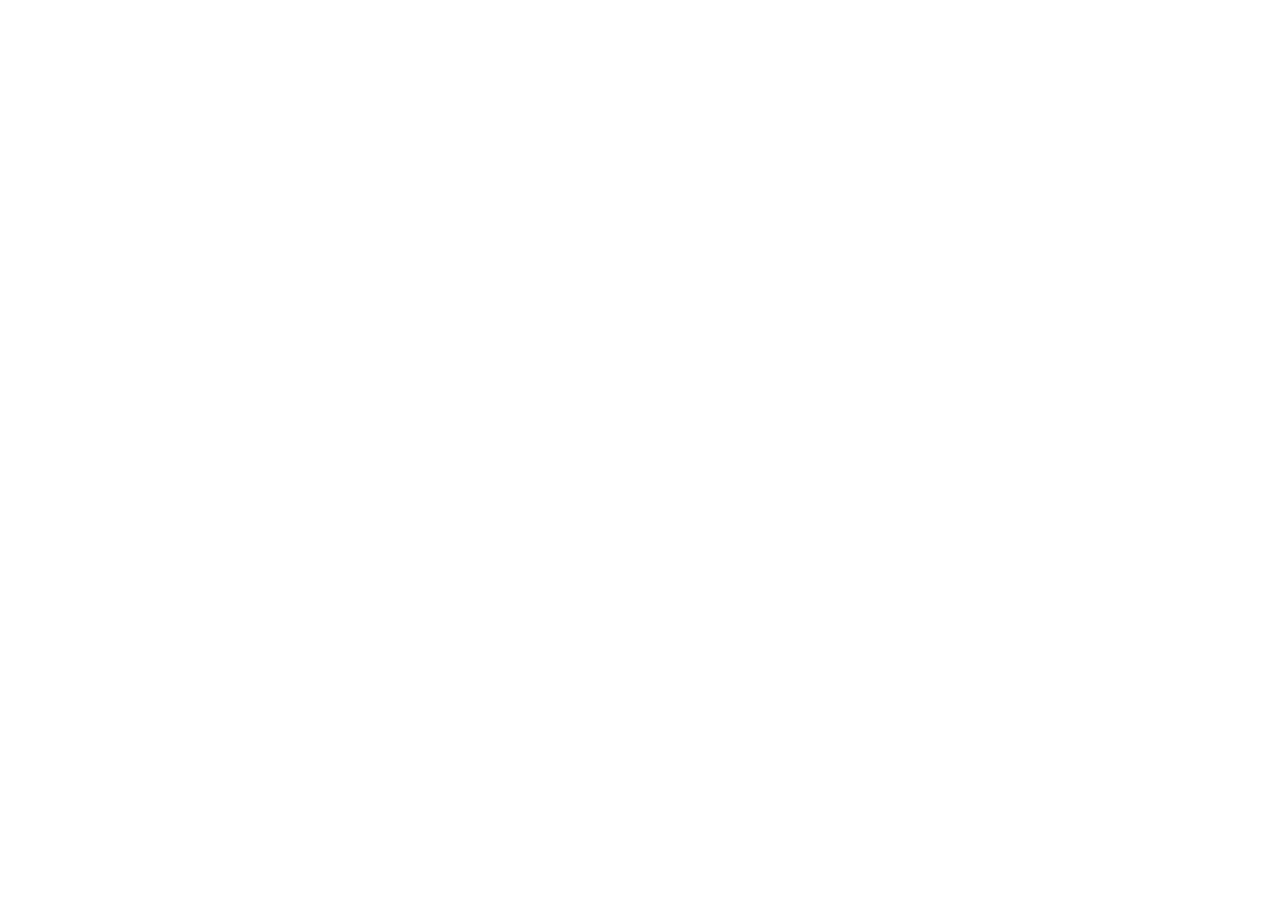
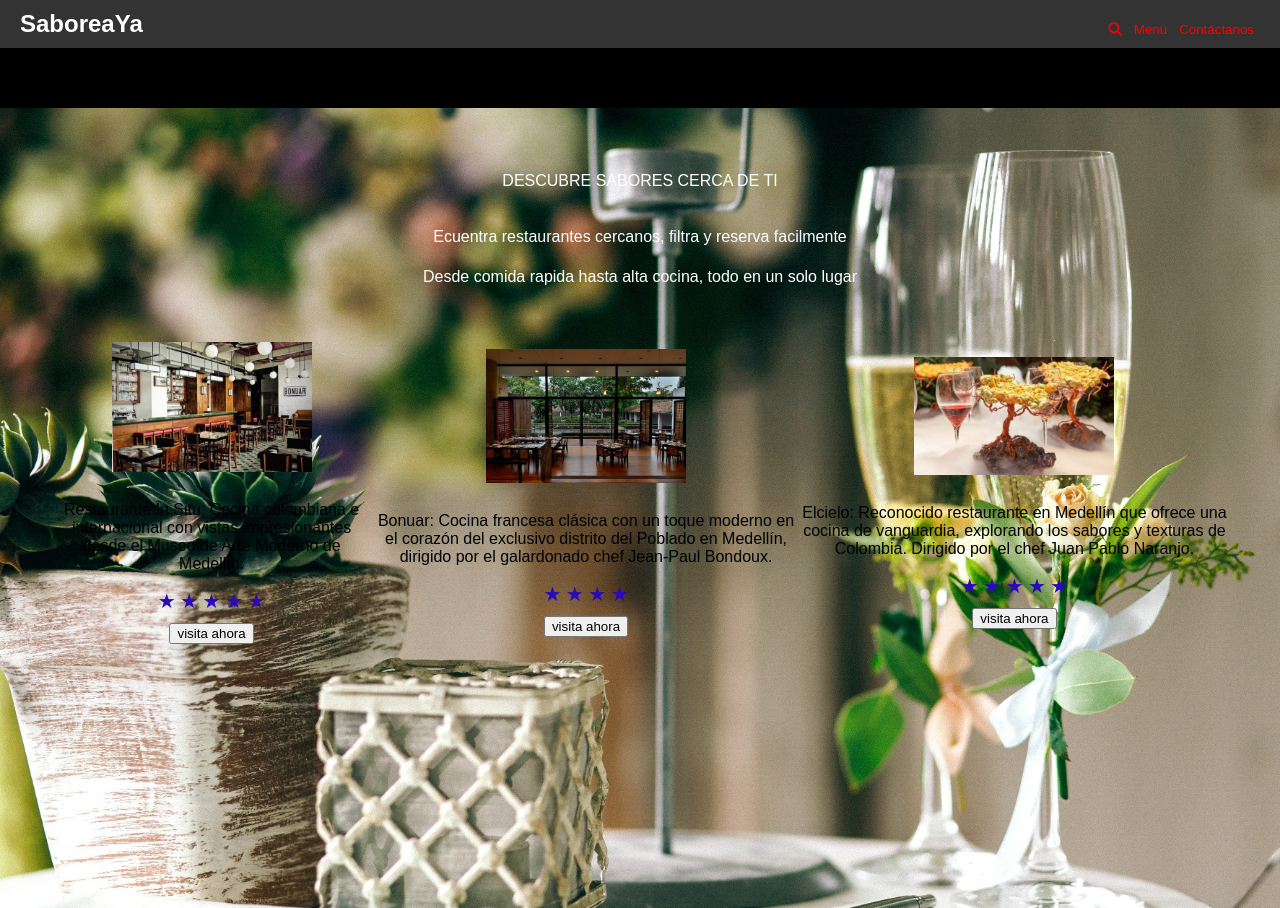
Before and after one commit to xlinux23/-login, a plain HTML site: page welcome.html in a window 1280 px wide. Before the commit the page ends 800 px from the top, so only its background shows below. Drawn offline with Linux system fonts and the light colour scheme.

Commit message:
Añadidas nuevas imágenes y una hoja de estilo actualizada
- Añadidas imágenes imagen1.jpg, imagen2.jpg, imagen3.jpg, imagen33.jpg e imagen4.jpg
- Añadida hoja de estilo actualizada (style.css)
- Actualizado el contenido de home.html y welcome.html
- Añadido nuevo archivo segundapagina.html

```diff
--- a/style.css
+++ b/style.css
@@ -1,10 +1,4 @@
-body {
-    font-family: sans-serif;
-    margin: 0;
-    padding: 0;
-    background-color: black; /* Fondo negro */
-    color: white; /* Texto blanco */
-}
+
 
 .container {
     display: flex;
@@ -21,6 +15,14 @@ body {
     border: 1px solid hsl(0, 97%, 38%);
     border-radius: 10px;
     margin-left: auto;
+    background-color: #333;
+}
+body {
+    font-family: sans-serif;
+    margin: 0;
+    padding: 0;
+    background-color: black;
+    color: white;
 }
 
 img {
@@ -31,16 +33,16 @@ img {
 h1 {
     text-align: center;
     margin-bottom: 10px;
-    color: white; /* Texto blanco */
+    color: white;
 }
 
 input {
-    width: 100%;
+    width: calc(100% - 22px);
     padding: 10px;
     margin-bottom: 10px;
     border: 1px solid #ccc;
     border-radius: 5px;
-    color: white; /* Texto blanco */
+    color: white;
 }
 
 #login-button {
@@ -56,13 +58,13 @@ input {
 
 a {
     text-decoration: none;
-    color: #fff; /* Texto blanco */
+    color: #fff;
 }
 
 p {
     text-align: center;
     margin-top: 10px;
-    color: white; /* Texto blanco */
+    color: white;
 }
 
 .social-buttons {
@@ -75,19 +77,218 @@ p {
     background-color: transparent;
     border: none;
     cursor: pointer;
-    font-size: 70px; /* Tamaño del ícono */
+    font-size: 70px;
 }
-/* Estilos para los iconos de Font Awesome */
+
 .fa-google,
 .fa-instagram,
 .fa-facebook {
-    color: white; /* Color blanco para los iconos */
+    color: white;
 }
-.login-form {
-    width: 400px;
-    padding: 20px;
-    border: 1px solid hsl(0, 97%, 38%);
-    border-radius: 10px;
+input[type="email"], input[type="password"] { color: black;  background-color: white;  }
+
+html, body {
+    height: 100%;
+    margin: 0;
+    padding: 0;
+}
+
+
+
+
+
+
+
+
+/* segunda pagina*/
+#welcome-page {
+    background-image: url('imgfondo.jpg');
+    background-size: cover;
+    background-position: center;
+    color: white;
+    font-family: sans-serif;
+}
+
+.header {
+    display: flex;
+    justify-content: space-between;
+    align-items: center;
+    background-color: #333;
+    padding: 10px 20px;
+    color: #ffffff;
+}
+
+.logo {
+    font-size: 24px;
+    font-weight: bold;
+}
+
+.actions {
+    display: flex;
+}
+
+.action-button {
+    background-color: transparent;
+    border: none;
+    color: red;
+    margin-left: 10px;
+    cursor: pointer;
+}
+
+.actions .action-button:nth-child(2) {
     margin-left: auto;
-    background-color: #333; /* Cambia el color de fondo del cuadro a verde */
 }
+
+.container {
+    display: flex;
+    justify-content: space-between;
+    margin-top: 60px;
+}
+
+.item {
+    text-align: center;
+    margin-bottom: 30px;
+}
+
+.item img {
+    width: 200px;
+    height: auto;
+}
+
+.stars {
+    margin-top: 5px;
+}
+
+.star {
+    color: rgb(42, 10, 184);
+    font-size: 20px;
+}
+
+.description p {
+    margin-top: 5px;
+    color: black;
+}
+
+button {
+    margin-top: 10px;
+}
+
+.centrado {
+    position: absolute;
+    top: 23%;
+    left: 50%;
+    transform: translate(-50%, -50%);
+    color: blue;
+}
+
+.centrado-dos {
+    position: absolute;
+    top: 30%;
+    left: 50%;
+    transform: translate(-50%, -50%);
+    color: red;
+}
+
+.centrado-tres {
+    position: absolute;
+    top: 35%;
+    left: 50%;
+    transform: translate(-50%, -50%);
+    color: green;
+}
+
+
+
+
+.body {
+    font-family: sans-serif;
+    margin: 0;
+    padding: 0;
+    color: white;
+}
+
+.header-container {
+    display: flex;
+    justify-content: space-between;
+    align-items: center;
+    padding: 10px 20px;
+    background-color: #333;
+}
+
+.logo {
+    font-size: 24px;
+    font-weight: bold;
+}
+
+.actions {
+    display: flex;
+    align-items: center;
+}
+
+.action-button {
+    background-color: transparent;
+    border: none;
+    color: red;
+    margin-left: 10px;
+    cursor: pointer;
+}
+
+.actions .action-button:last-child {
+    margin-left: auto;
+}
+
+.actions .action-button:last-child i {
+    margin-right: 5px;
+}
+
+.left-background,
+.right-background {
+    background-image: url('hoja.png');
+    background-repeat: no-repeat;
+    background-size: contain;
+    height: 100vh;
+    width: 50%;
+}
+
+.left-background {
+    background-position: left center;
+    float: left;
+}
+
+.right-background {
+    background-position: right bottom;
+    float: right;
+}
+
+.background-container {
+    background:
+        url('imagen33.jpg') center top / cover no-repeat,
+        linear-gradient(to bottom, rgba(0, 0, 0, 0.5), rgba(0, 0, 0, 0.5)),
+        linear-gradient(gray, gray);
+    padding-top: 50px;
+}
+
+.container {
+    position: relative;
+}
+
+.image-container {
+    position: absolute;
+    top: 50%;
+    left: 20px;
+    transform: translateY(-50%);
+    display: flex;
+    align-items: flex-start;
+}
+
+.image-container img {
+    width: 200px;
+    height: auto;
+}
+
+.description p {
+    margin-top: 5px;
+    color: black;
+    writing-mode: horizontal-tb;
+    text-align: center;
+}
--- a/welcome.html
+++ b/welcome.html
@@ -0,0 +1,93 @@
+<!DOCTYPE html>
+<html lang="es">
+<head>
+    <meta charset="UTF-8">
+    <meta name="viewport" content="width=device-width, initial-scale=1.0">
+    <title>Bienvenido a SaboreaYa</title>
+    <link rel="stylesheet" href="style.css">
+    <link rel="stylesheet" href="https://cdnjs.cloudflare.com/ajax/libs/font-awesome/6.5.1/css/all.min.css">
+    <link rel="stylesheet" href="styles.css">
+</head>
+<body>
+    <header class="header">
+        <div class="logo">SaboreaYa</div>
+        <div class="actions">
+            <button class="action-button"><i class="fas fa-search"></i></button>
+            <button class="action-button">Menú</button>
+            <button class="action-button">Contáctanos</button>
+        </div>
+    </header>
+
+    <div id="welcome-page">
+        <div class="centrado">
+            <p>DESCUBRE SABORES CERCA DE TI</p>
+        </div>
+
+        <div class="centrado-dos">
+            <p>Ecuentra restaurantes cercanos, filtra y reserva facilmente</p>
+        </div>
+
+        <div class="centrado-tres">
+            <p>Desde comida rapida hasta alta cocina, todo en un solo lugar</p>
+        </div>
+
+        <div class="container">
+            <div class="item">
+                <img src="imagen1.jpg" alt="Imagen 1">
+                <div class="description">
+                    <p>Restaurante In Situ: Cocina colombiana e internacional con vistas impresionantes desde el Museo de Arte Moderno de Medellín.
+                    </p>
+                    <div class="stars">
+                        <span class="star">&#9733;</span>
+                        <span class="star">&#9733;</span>
+                        <span class="star">&#9733;</span>
+                        <span class="star">&#9733;</span>
+                        <span class="star">&#9733;</span>
+                    </div>
+                    <button onclick="redirectToPage()">visita ahora</button>
+                </div>
+            </div>
+
+            <div class="item">
+                <img src="imagen2.jpg" alt="Imagen 2">
+                <div class="description">
+                    <p>Bonuar: Cocina francesa clásica con un toque moderno en el corazón del exclusivo distrito del Poblado en Medellín, dirigido por el galardonado chef Jean-Paul Bondoux.
+                    </p>
+                    <div class="stars">
+                        <span class="star">&#9733;</span>
+                        <span class="star">&#9733;</span>
+                        <span class="star">&#9733;</span>
+                        <span class="star">&#9733;</span>
+                    </div>
+                    <button onclick="redirectToPage()">visita ahora</button>
+                </div>
+            </div>
+
+            <div class="item">
+                <img src="imagen3.jpg" alt="Imagen 3">
+                <div class="description">
+                    <p>Elcielo: Reconocido restaurante en Medellín que ofrece una cocina de vanguardia, explorando los sabores y texturas de Colombia. Dirigido por el chef Juan Pablo Naranjo.
+                    </p>
+                    <div class="stars">
+                        <span class="star">&#9733;</span>
+                        <span class="star">&#9733;</span>
+                        <span class="star">&#9733;</span>
+                        <span class="star">&#9733;</span>
+                        <span class="star">&#9733;</span>
+                    </div>
+                    <button onclick="redirectToPage()">visita ahora</button>
+                </div>
+            </div>
+        </div>
+    </div>
+
+    <script src="script.js"></script>
+
+    <script>
+        function redirectToPage() {
+            // Cambia 'nueva_pagina.html' por la URL de la página a la que quieres redirigir
+            window.location.href = 'segundapagina.html';
+        }
+    </script>
+</body>
+</html>
```
Also changed, not shown: home.html (+3 -3 lines), segundapagina.html (added, +44 -0 lines), hoja.png (added), imagen1.jpg (added), imagen2.jpg (added), imagen3.jpg (added), imagen33.jpg (added), imagen4.jpg (added).
